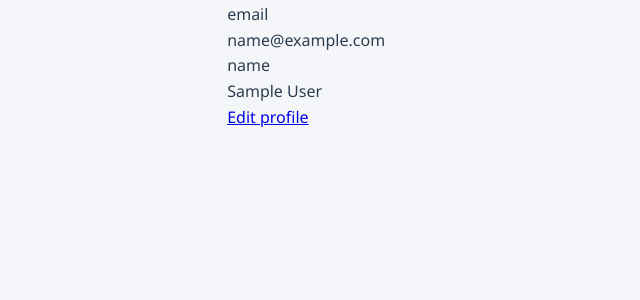
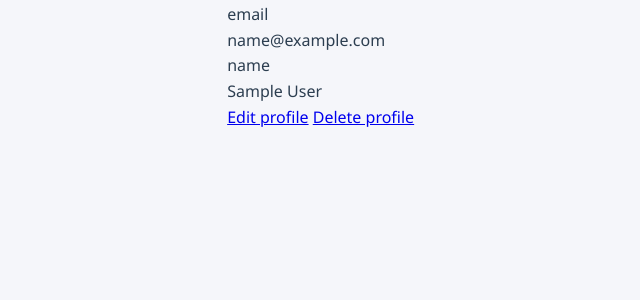
Before and after one commit to Doli282/PassHunter, a Flask app: page /profile in a window 1280 px wide. Shown: the part 145-445 px from the top of the page, without its empty margins (260-900 px from the left). Run offline with Flask 3, Linux system fonts and the light colour scheme; the visitor is signed in with stand-in values (Sample User, id 1).

Commit message:
Add account delete

```diff
--- a/passhunter/app/repository/account.py
+++ b/passhunter/app/repository/account.py
@@ -79,7 +79,20 @@ def update(account: Account, form: EditAccountForm) -> Account:
     db.session.commit()
     return account
 
-# TODO delete
+
+def delete(account: Account) -> None:
+    """
+    Delete an account.
+    Hard delete is performed.
+
+    Args:
+        account (Account): Account to be deleted
+    Returns:
+        None
+    """
+    db.session.delete(account)
+    db.session.commit()
+
 
 def set_password(account: Account, password: str) -> Account:
     """
--- a/passhunter/app/templates/profile/profile.html
+++ b/passhunter/app/templates/profile/profile.html
@@ -11,4 +11,5 @@
         {% endfor %}
     </dl>
     <a href="{{ url_for('profile.edit') }}">Edit profile</a>
+    <a href="{{ url_for('profile.delete') }}">Delete profile</a>
 {% endblock %}
--- a/passhunter/app/web/__init__.py
+++ b/passhunter/app/web/__init__.py
@@ -5,9 +5,9 @@ from wtforms import SubmitField
 
 class EmptyForm(FlaskForm):
     """
-    Empty form with a universal submit button.
+    Empty form with a delete submit button.
 
     Attributes:
-        submit (SubmitField): The submit button.
+        submit (SubmitField): The submit button (value='delete').
     """
-    submit = SubmitField('Submit')
+    submit = SubmitField('Delete')
--- a/passhunter/app/web/profile/forms.py
+++ b/passhunter/app/web/profile/forms.py
@@ -1,7 +1,7 @@
 """Forms for the profile page of the PassHunter web application."""
 from flask_wtf import FlaskForm
 from wtforms import StringField, SubmitField
-from wtforms.validators import DataRequired, Length, Optional
+from wtforms.validators import Length, Optional
 
 
 class EditAccountForm(FlaskForm):
--- a/passhunter/app/web/profile/routes.py
+++ b/passhunter/app/web/profile/routes.py
@@ -1,8 +1,9 @@
 """Views for the profile page of the PassHunter web application."""
 from flask import render_template, flash, redirect, url_for, Response, request
-from flask_login import login_required, current_user
+from flask_login import login_required, current_user, logout_user
 
 from app.repository import account as account_repository
+from app.web import EmptyForm
 from app.web.profile import bp
 from app.web.profile.forms import EditAccountForm
 
@@ -33,3 +34,20 @@ def edit() -> str|Response:
         flash('Your changes have been saved.')
         return redirect(url_for('profile.profile'))
     return render_template('profile/edit.html', form=form)
+
+
+@bp.route('/profile/delete', methods=['GET', 'POST'])
+@login_required
+def delete() -> str|Response:
+    """
+    Delete the user's account.
+
+    Returns:
+        str|Response: The rendered delete page or a redirect to the index page.
+    """
+    form = EmptyForm()
+    if form.validate_on_submit():
+        account_repository.delete(current_user)
+        flash('Your account has been deleted.')
+        return redirect(url_for('index.index'))
+    return render_template('profile/delete.html', form=form)
```
Also changed, not shown: passhunter/app/templates/profile/delete.html (added, +14 -0 lines).
